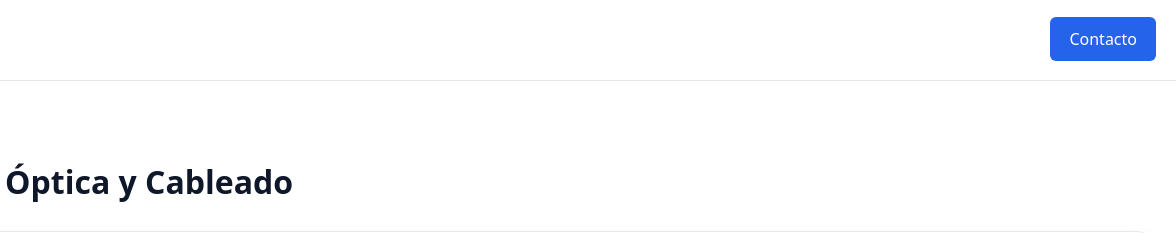
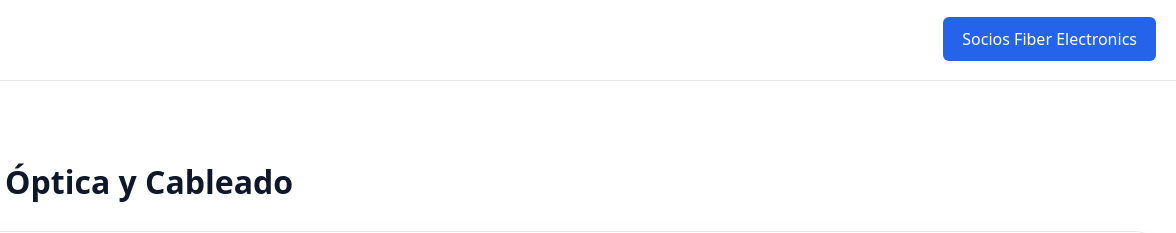
Before and after one commit to cdukcom/fiber-landing, a plain HTML site: page index.html in a window 1280 px wide. Shown: the top 233 px of the page, 104-1280 px from the left. Drawn offline with Linux system fonts and the light colour scheme.

Commit message:
feat: link Fiber partners to shared commercial portal

```diff
--- a/index.html
+++ b/index.html
@@ -28,8 +28,8 @@
       <img src="./img/logos/fiber.png" alt="Fiber Electronics" class="logo" width="160" height="80">
     </a>
     <nav class="nav">
-      <a href="https://wa.me/573134991444?text=Hola,%20visité%20fibersas.com%20y%20deseo%20asesoría%20para%20mi%20proyecto."
-         target="_blank" rel="noopener noreferrer" class="btn primary">Contacto</a>
+      <a href="https://www.speednetfo.com/partners?source=fibersas"
+         target="_blank" rel="noopener noreferrer" class="btn primary">Socios Fiber Electronics</a>
     </nav>
   </div>
 </header>
```
